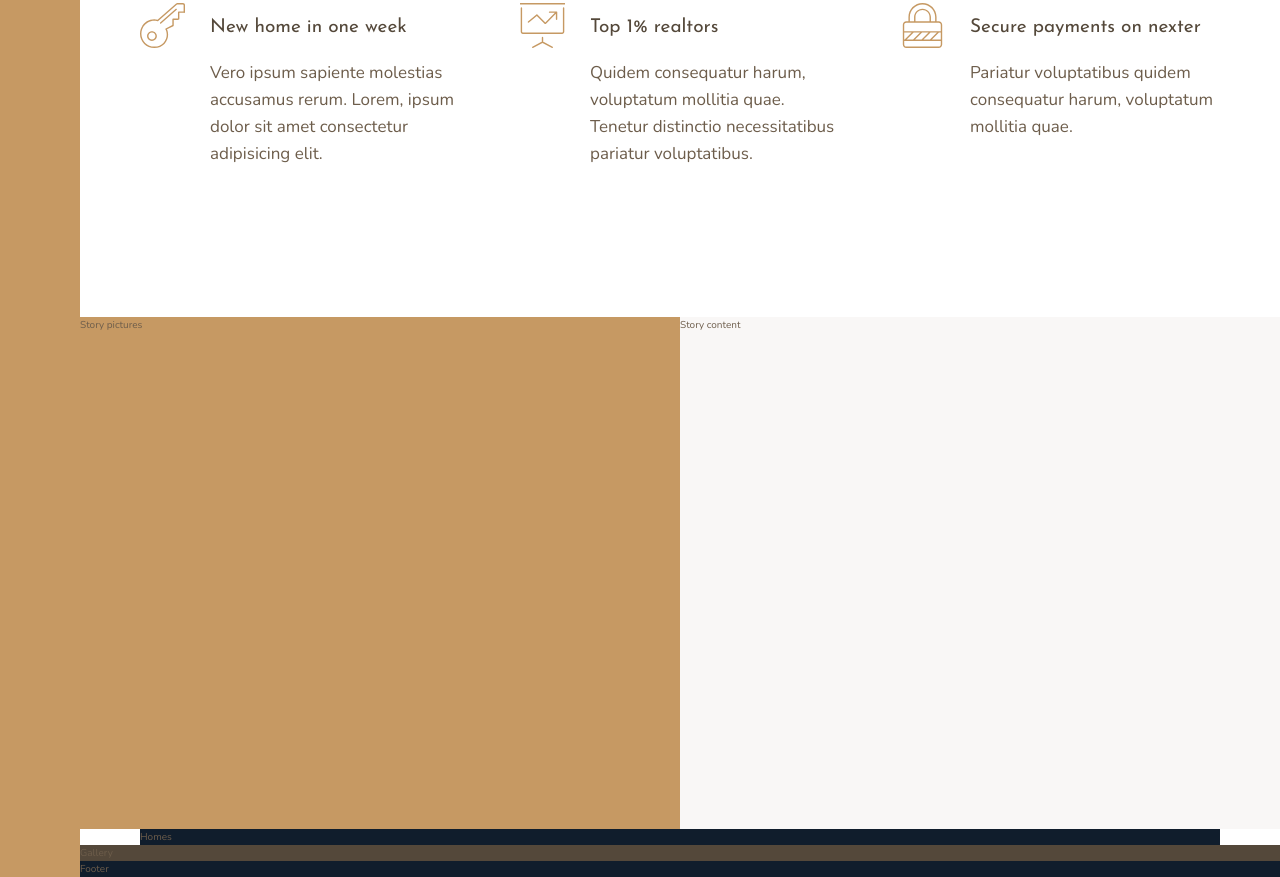
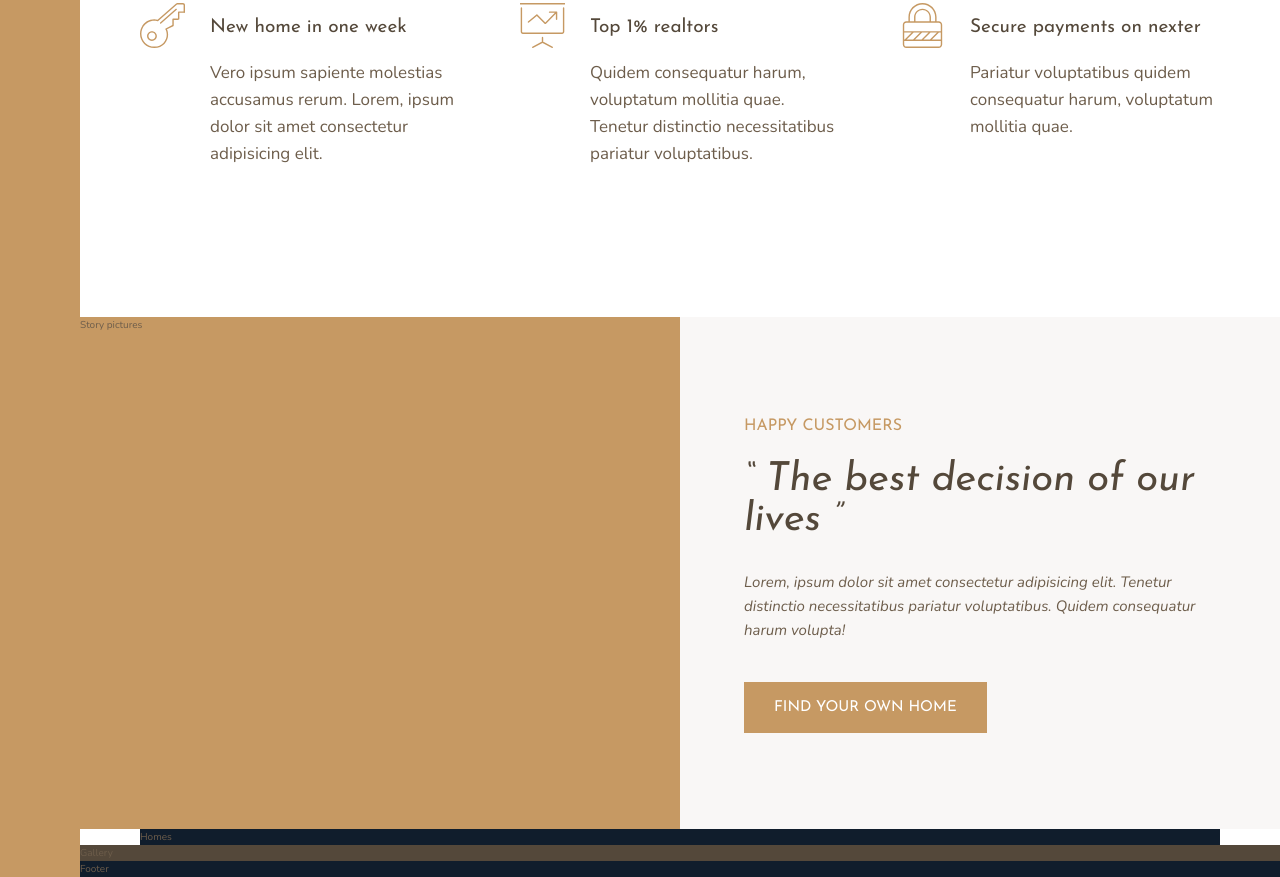
Before and after one commit to mike1234-pixel/Nexter, a website: page index.html in a window 1280 px wide. Shown: the part 991-1868 px from the top of the page. Drawn offline with nearby package versions, Linux system fonts and the light colour scheme.

Commit message:
completed layout for story__content section, using flex box to position items, in _story.scss

```diff
--- a/index.html
+++ b/index.html
@@ -95,7 +95,16 @@
     </div>
 
     <div class="story__content">
-      Story content
+      <h3 class="heading-3 mb-sm">Happy Customers</h3>
+      <h2 class="heading-2 heading-2--dark mb-md">
+        &ldquo; The best decision of our lives &rdquo;
+      </h2>
+      <p class="story__text">
+        Lorem, ipsum dolor sit amet consectetur adipisicing elit. Tenetur
+        distinctio necessitatibus pariatur voluptatibus. Quidem consequatur
+        harum volupta!
+      </p>
+      <button class="btn">Find your own home</button>
     </div>
 
     <section class="homes">
--- a/sass/_story.scss
+++ b/sass/_story.scss
@@ -6,5 +6,19 @@
   &__content {
     background-color: $color-grey-light-1;
     grid-column: col-start 5 / full-end;
+
+    padding: 6rem 8vh;
+    // CONTENT SECTION IS ONE-DIMENSIONAL LAYOUT
+    // so we can use flex-box to position the items in this container
+    display: flex;
+    flex-direction: column;
+    justify-content: center;
+    align-items: flex-start;
+  }
+
+  &__text {
+    font-size: 1.5rem;
+    font-style: italic;
+    margin-bottom: 4rem;
   }
 }
--- a/sass/_typography.scss
+++ b/sass/_typography.scss
@@ -9,10 +9,23 @@
 
 .heading-2 {
   @extend %heading;
+  font-size: 4rem;
+  font-style: italic;
+  line-height: 1;
+
+  &--light {
+    color: $color-grey-light-1;
+  }
+  &--dark {
+    color: $color-grey-dark-1;
+  }
 }
 
 .heading-3 {
   @extend %heading;
+  font-size: 1.6rem;
+  color: $color-primary;
+  text-transform: uppercase;
 }
 
 .heading-4 {
@@ -26,3 +39,36 @@
     color: $color-grey-dark-1;
   }
 }
+
+.btn {
+  background-color: $color-primary;
+  color: #fff;
+  border: none;
+  border-radius: 0;
+  font-family: $font-display;
+  font-size: 1.5rem;
+  text-transform: uppercase;
+  padding: 1.8rem 3rem;
+  cursor: pointer;
+  transition: all 0.2s;
+
+  &:hover {
+    background-color: $color-primary-dark;
+  }
+}
+
+// UTILITY CLASSES
+// MARGIN BOTTOM
+
+.mb-sm {
+  margin-bottom: 2rem;
+}
+.mb-md {
+  margin-bottom: 3rem;
+}
+.mb-lg {
+  margin-bottom: 4rem;
+}
+.mb-xl {
+  margin-bottom: 8rem;
+}
```
Also changed, not shown: css/style.css.
